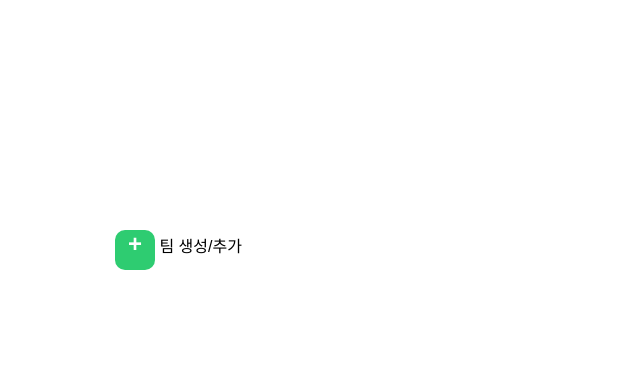
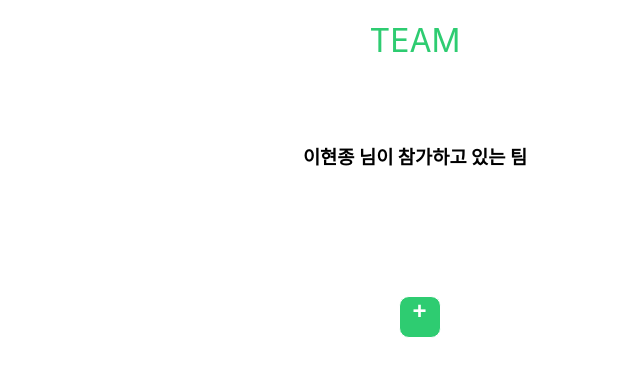
Before and after one commit to Gamemode1221/MindSharing-Front, a React (Create React App) app: page /team in a window 1280 px wide. Shown: the top 376 px of the page, without its empty margins (225-865 px from the left). Built offline with nearby package versions, Linux system fonts and the light colour scheme.

Commit message:
Update Team
2023/04/04

```diff
--- a/package.json
+++ b/package.json
@@ -7,6 +7,7 @@
     "@testing-library/jest-dom": "^5.16.5",
     "@testing-library/react": "^13.4.0",
     "@testing-library/user-event": "^13.5.0",
+    "axios": "^1.3.4",
     "bootstrap": "^5.2.3",
     "date-fns": "^2.29.3",
     "moment": "^2.29.4",
--- a/src/css/team.css
+++ b/src/css/team.css
@@ -1,12 +1,31 @@
+.TeamMain{
+  margin: 0 auto;
+  max-width: 600px;
+  text-align: center;
+}
+
 .Team {
   margin: 0 auto;
   max-width: 600px;
+  font-family: sans-serif;
   padding-top: 18%;
-  font-family: sans-serif;
+  color: #fff;
+  font-weight: 700;
+}
+
+.TeamLogo{
+  color: #2ecc71;
+  font-weight:400;
+}
+
+.TeamUser{
+  padding-top: 10%;
 }
 
 .icon {
+  margin-left: 16%;
   background-color: #2ecc71;
+  border: #fff 1px solid;
   color: #fff;
   border-radius: 10px;
   font-size: 24px;
@@ -37,14 +56,31 @@ form {
 }
 
 .TeamAdd {
-  margin-left: 10px;
-  padding: 10px;
-  font-size: 16px;
-  background-color: #007bff;
-  color: white;
-  border: none;
-  border-radius: 5px;
+  background-color: #2ecc71;
+  color: #fff;
+  border-radius: 10px;
+  font-size: 24px;
+  font-weight: bold;
+  text-align: center;
+  width: 40px;
+  height: 40px;
   cursor: pointer;
+  margin-bottom: 10px;
+  transition: all 0.3s ease-in-out;
+}
+
+.TeamCancel{
+  background-color: #2ecc71;
+  color: #fff;
+  border-radius: 10px;
+  font-size: 12px;
+  font-weight: bold;
+  text-align: center;
+  width: 40px;
+  height: 40px;
+  cursor: pointer;
+  margin-bottom: 10px;
+  transition: all 0.3s ease-in-out;
 }
 
 .TeamUl {
@@ -57,13 +93,11 @@ form {
   display: flex;
   align-items: center;
   padding: 10px;
-  border-bottom: 1px solid #ccc;
+  background-color: #2ecc71;
   cursor: pointer;
+  border-radius: 2%;
 }
 
-li:hover {
-  background-color: #f5f5f5;
-}
 
 .team-icon {
   display: inline-block;
@@ -74,8 +108,8 @@ li:hover {
   font-size: 20px;
   font-weight: bold;
   line-height: 30px;
-  color: #fff;
-  background-color: #2ecc71;
+  color: #2ecc71;
+  background-color: #fff;
   margin-right: 10px;
 }
 
--- a/src/js/team.jsx
+++ b/src/js/team.jsx
@@ -5,6 +5,10 @@ import '../css/team.css';
 function Team() {
   const [teams, setTeams] = useState([]);
   const [showAddForm, setShowAddForm] = useState(false);
+
+  const userData = {
+    name: "이현종"
+  };
 
   const addTeam = (teamName) => {
     setTeams([...teams, teamName]);
@@ -26,10 +30,14 @@ function Team() {
   };
 
   return (
-    <div className="Team">
-      <AddTeamButton onClick={handleAddTeamClick} />
-      {showAddForm && <AddTeamForm onAddTeam={addTeam} onCancel={() => setShowAddForm(false)} />}
-      <TeamList teams={teams} onAddIcon={addIcon} />
+    <div className="TeamMain">
+      <h1 className='TeamLogo'>TEAM</h1>
+      <h3 className='TeamUser'>{userData.name} 님이 참가하고 있는 팀</h3>
+      <div className="Team">
+        <AddTeamButton onClick={handleAddTeamClick} />
+        {showAddForm && <AddTeamForm onAddTeam={addTeam} onCancel={() => setShowAddForm(false)} />}
+        <TeamList teams={teams} onAddIcon={addIcon} />
+      </div>
     </div>
   );
 }
@@ -61,10 +69,10 @@ function AddTeamForm({ onAddTeam, onCancel }) {
         value={teamName}
         className="TeamName"
         onChange={(e) => setTeamName(e.target.value)}
-        placeholder="Enter team name"
+        placeholder="팀 이름을 입력 해 주세요"
       />
-      <button type="submit" className="TeamAdd">Add</button>
-      <button type="button" onClick={onCancel}>Cancel</button>
+      <button type="submit" className="TeamAdd">+</button>
+      <button type="button" className="TeamCancel" onClick={onCancel}>취소</button>
     </form>
   );
 }
```
Also changed, not shown: 1 other file (tests, documents, lock files or other folders).
